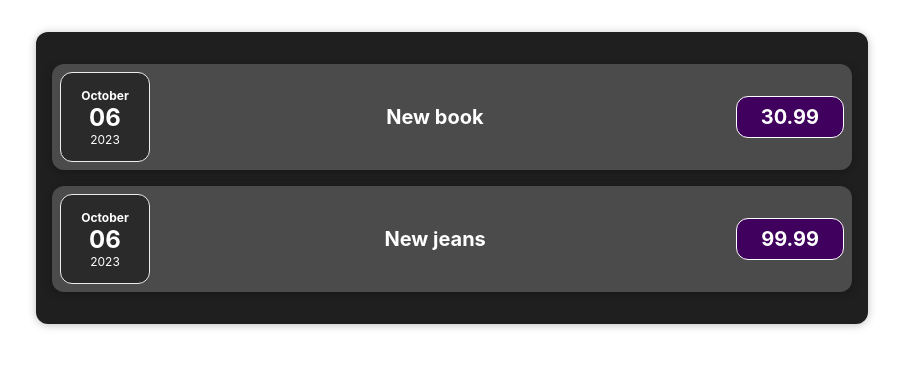
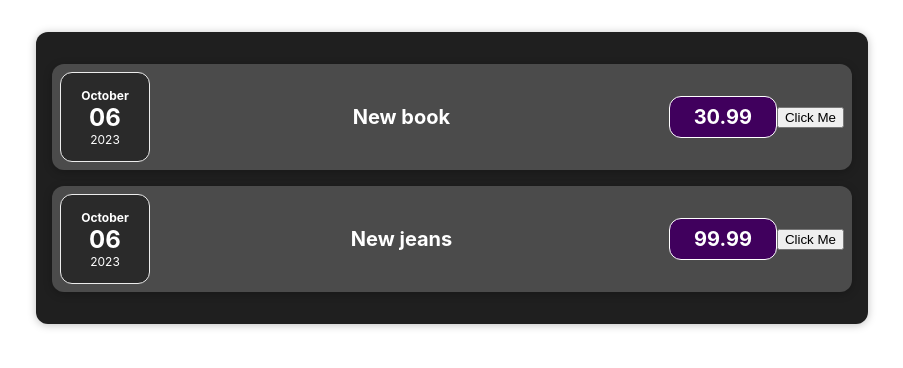
Before and after one commit to Eallekors/expenses-http, a React (Create React App) app: page / in a window 1280 px wide. Shown: the top 368 px of the page, without its empty margins (188-1091 px from the left). Built offline with nearby package versions, Linux system fonts and the light colour scheme.

Commit message:
Added Button

```diff
--- a/src/components/Expenses/ExpenseItem.js
+++ b/src/components/Expenses/ExpenseItem.js
@@ -1,12 +1,17 @@
 import './ExpenseItem.css'
 import ExpenseDate from './ExpenseDate'
 import Card from '../UI/Card'
+import { useState } from 'react'
+
 
 const ExpenseItem = (props) => {
-    const desc = props.expenseData.title.toLocaleString
-    ('en-US', {month: 'long'})
-    const price = props.expenseData.price.toLocaleString
-        ('en-US', {month: 'long'})
+    const [title, setTitle] = useState(props.expenseData.title)
+
+    const clickHandler = () =>  {
+        console.log('Clicked!')
+        setTitle(`Updated by Click ${title}`)
+        console.log(title)
+   }
 
     return (
 
@@ -16,6 +21,7 @@
                 <h2>{props.expenseData.title} </h2>
                 <div className='expense-item__price'>{props.expenseData.price} </div>
             </div>
+            <button onClick={clickHandler}>Click Me</button>
         </Card>
     )
 }
```
